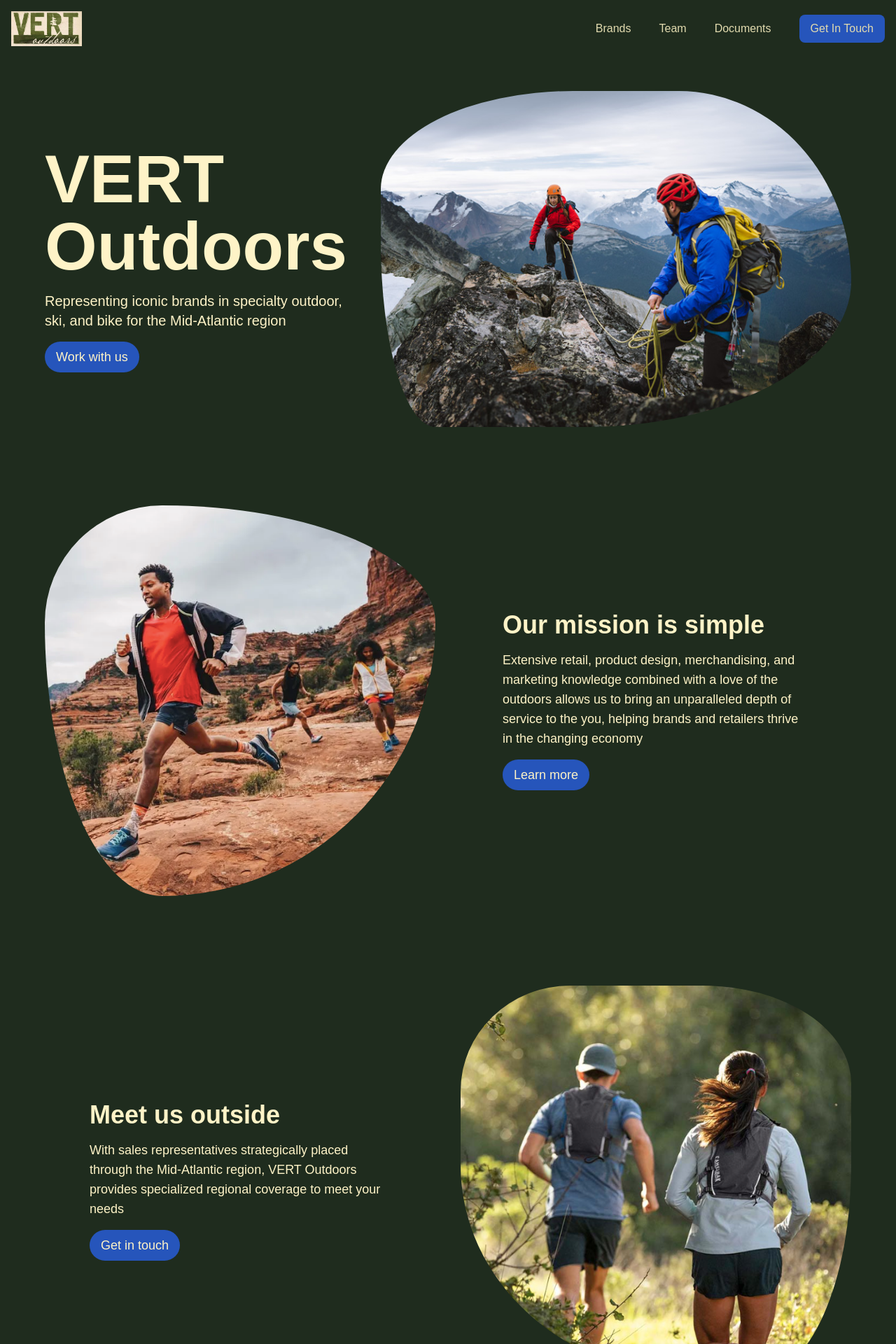
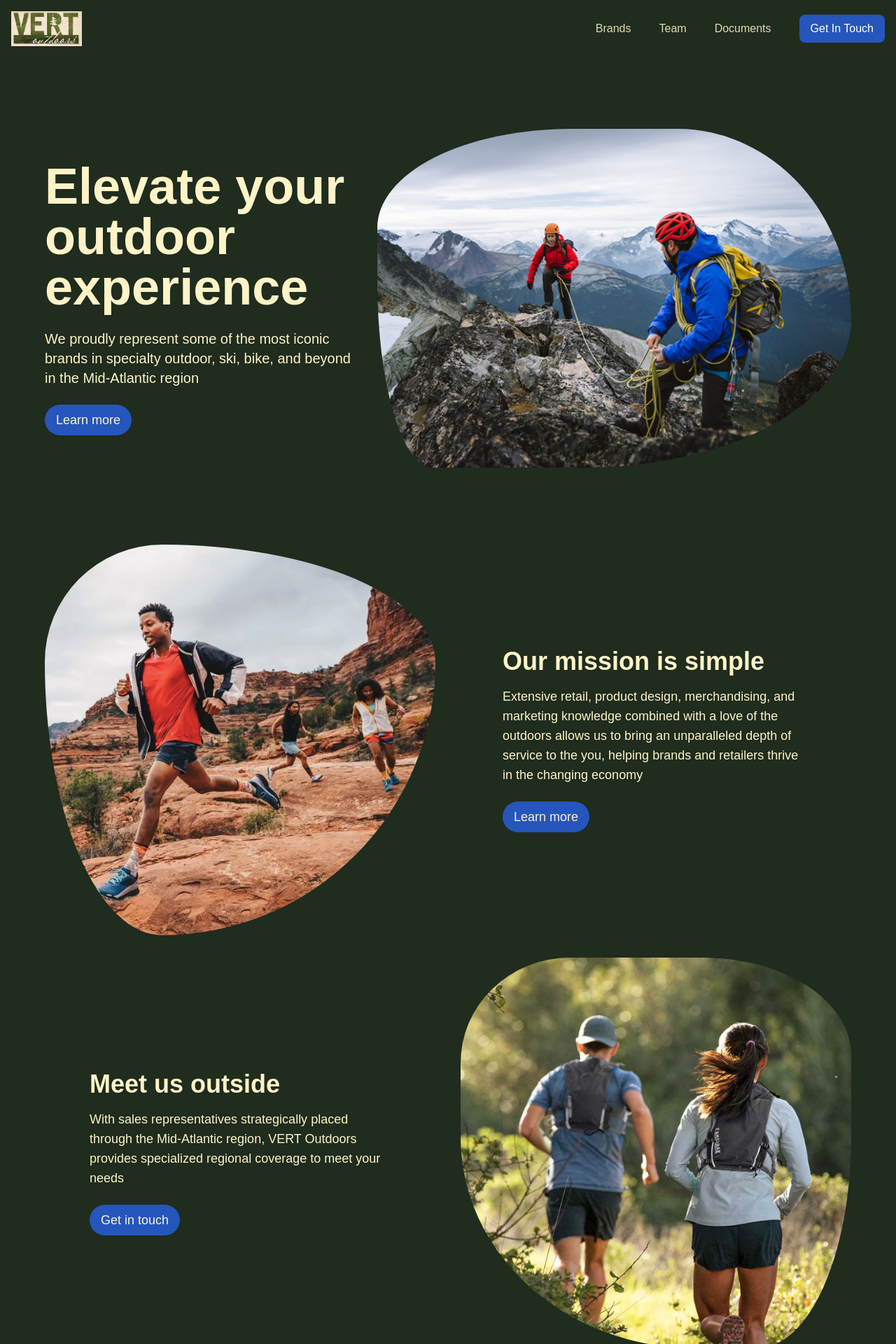
Before and after one commit to gabewolford/vert-outdoors, a Nuxt app: page / in a window 1280 px wide. Shown: the top 1920 px of the page at 70% size. Built offline with nearby package versions, Linux system fonts and the light colour scheme.

Commit message:
home page and components looking good, footer needs some work

```diff
--- a/components/Hero.vue
+++ b/components/Hero.vue
@@ -28,25 +28,30 @@ defineProps({
 </script>
 
 <template>
-  <div class="flex flex-col lg:flex-row gap-4 lg:gap-8 py-12">
+  <div class="flex flex-col lg:flex-row gap-6 lg:h-[80vh]">
     <div
-      class="animate__animated animate__fadeInRightBig flex flex-col order-last lg:order-first w-full gap-4 lg:w-2/5 justify-center text-amber-100"
+      class="animate__animated animate__fadeInRightBig flex flex-col order-last lg:order-first w-full lg:w-2/5 justify-center text-amber-100 gap-6"
     >
-      <h1 class="text-4xl lg:text-8xl font-semibold">
-        {{ headerText }}
-      </h1>
-      <h2 class="text-lg lg:text-xl font-medium">{{ subtext }}</h2>
+      <div class="flex flex-col gap-6">
+        <h1 class="text-4xl md:text-7xl font-semibold">
+          {{ headerText }}
+        </h1>
+        <h2 class="text-lg md:text-2xl lg:text-xl font-medium">
+          {{ subtext }}
+        </h2>
+      </div>
       <NuxtLink :to="linkTo">
         <ButtonPrimary :buttonText="ctaText" />
       </NuxtLink>
     </div>
+
     <div
-      class="flex lg:w-3/5 justify-center animate__animated animate__fadeInDown"
+      class="flex lg:w-3/5 justify-center animate__animated animate__fadeInDown items-center"
     >
       <img
         :src="imageUrl"
         :alt="altText"
-        class="object-contain hero-border-radius"
+        class="object-contain h-fit hero-border-radius"
       />
     </div>
   </div>
--- a/components/LeftContentBlock.vue
+++ b/components/LeftContentBlock.vue
@@ -28,7 +28,7 @@ defineProps({
 </script>
 
 <template>
-  <div class="flex flex-col lg:flex-row gap-4 lg:gap-8 py-16">
+  <div class="flex flex-col lg:flex-row gap-6 lg:gap-8">
     <div class="flex lg:w-1/2 justify-center">
       <img
         :src="imageUrl"
@@ -36,16 +36,21 @@ defineProps({
         class="object-contain left-content-border-radius"
       />
     </div>
+
     <div
       class="flex flex-col w-full gap-4 lg:w-1/2 justify-center text-amber-100 lg:px-16"
     >
-      <h1 class="text-4xl font-semibold">
-        {{ headerText }}
-      </h1>
-      <h2 class="text-lg">{{ subtext }}</h2>
-      <NuxtLink :to="linkTo">
-        <ButtonPrimary :buttonText="ctaText" />
-      </NuxtLink>
+      <div class="flex flex-col gap-6">
+        <div class="flex flex-col gap-4">
+          <h2 class="text-4xl font-semibold">
+            {{ headerText }}
+          </h2>
+          <h3 class="text-lg">{{ subtext }}</h3>
+        </div>
+        <NuxtLink :to="linkTo">
+          <ButtonPrimary :buttonText="ctaText" />
+        </NuxtLink>
+      </div>
     </div>
   </div>
 </template>
--- a/components/RightContentBlock.vue
+++ b/components/RightContentBlock.vue
@@ -28,18 +28,23 @@ defineProps({
 </script>
 
 <template>
-  <div class="flex flex-col lg:flex-row gap-4 lg:gap-8 py-16">
+  <div class="flex flex-col lg:flex-row gap-6 lg:gap-8">
     <div
-      class="flex flex-col w-full gap-4 lg:w-1/2 order-last lg:order-first justify-center text-amber-100 lg:px-16"
+      class="flex flex-col w-full gap-4 lg:w-1/2 justify-center order-last lg:order-first text-amber-100 lg:px-16"
     >
-      <h1 class="text-4xl font-semibold">
-        {{ headerText }}
-      </h1>
-      <h2 class="text-lg font-medium">{{ subtext }}</h2>
-      <NuxtLink :to="linkTo">
-        <ButtonPrimary :buttonText="ctaText" />
-      </NuxtLink>
+      <div class="flex flex-col gap-6">
+        <div class="flex flex-col gap-4">
+          <h2 class="text-4xl font-semibold">
+            {{ headerText }}
+          </h2>
+          <h3 class="text-lg">{{ subtext }}</h3>
+        </div>
+        <NuxtLink :to="linkTo">
+          <ButtonPrimary :buttonText="ctaText" />
+        </NuxtLink>
+      </div>
     </div>
+
     <div class="flex lg:w-1/2 justify-center">
       <img
         :src="imageUrl"
--- a/components/TheFooter.vue
+++ b/components/TheFooter.vue
@@ -1,6 +1,8 @@
 <template>
   <footer class="mt-auto bg-[#15150F] p-4 text-center">
-    <nav class="flex flex-col lg:flex-row justify-between gap-6 items-center">
+    <nav
+      class="flex flex-col lg:flex-row justify-between gap-6 items-center lg:h-[250px]"
+    >
       <NuxtLink to="/">
         <img
           src="/img/vert-logo.webp"
@@ -9,12 +11,12 @@
         />
       </NuxtLink>
       <div class="flex flex-col lg:flex-row lg:space-x-10">
-        <NuxtLink to="/brands" class="hover:text-[#B0BED4]">Brands</NuxtLink>
-        <NuxtLink to="/team" class="hover:text-[#B0BED4]">Team</NuxtLink>
-        <NuxtLink to="/documents" class="hover:text-[#B0BED4]"
-          >Documents</NuxtLink
-        >
-        <NuxtLink to="/contact" class="hover:text-[#B0BED4]">Contact</NuxtLink>
+        <NuxtLink to="/brands" class="hover:text-[#3D67C3]">Brands</NuxtLink>
+        <NuxtLink to="/team" class="hover:text-[#3D67C3]">Team</NuxtLink>
+        <NuxtLink to="/documents" class="hover:text-[#3D67C3]"
+          >Documents
+        </NuxtLink>
+        <NuxtLink to="/contact" class="hover:text-[#3D67C3]">Contact</NuxtLink>
       </div>
     </nav>
   </footer>
--- a/components/TheHeader.vue
+++ b/components/TheHeader.vue
@@ -9,14 +9,14 @@
         />
       </NuxtLink>
       <div class="hidden md:block flex-row space-x-10">
-        <NuxtLink to="/brands" class="hover:text-[#B0BED4]">Brands</NuxtLink>
-        <NuxtLink to="/team" class="hover:text-[#B0BED4]">Team</NuxtLink>
-        <NuxtLink to="/documents" class="hover:text-[#B0BED4]"
+        <NuxtLink to="/brands" class="hover:text-[#3D67C3]">Brands</NuxtLink>
+        <NuxtLink to="/team" class="hover:text-[#3D67C3]">Team</NuxtLink>
+        <NuxtLink to="/documents" class="hover:text-[#3D67C3]"
           >Documents</NuxtLink
         >
         <NuxtLink to="/contact" class="hover:text-[#B0BED4]">
           <div
-            class="inline-block px-4 py-2 rounded-lg bg-[#2655BB] hover:bg-[#3D67C3]"
+            class="inline-block px-4 py-2 rounded-lg text-white bg-[#2655BB] hover:bg-[#3D67C3]"
           >
             Get In Touch
           </div>
--- a/pages/index.vue
+++ b/pages/index.vue
@@ -5,14 +5,16 @@ useHead({
 </script>
 
 <template>
-  <main class="max-w-[90vw] w-full mx-auto my-auto">
+  <main
+    class="max-w-[90vw] 2xl:max-w-[70vw] w-full mx-auto my-auto flex flex-col gap-16 lg:gap-8 lg:pt-6 py-10 lg:pb-20"
+  >
     <Hero
-      headerText="VERT Outdoors"
-      subtext="Representing iconic brands in specialty outdoor, ski, and bike for the Mid-Atlantic region"
-      ctaText="Work with us"
+      headerText="Elevate your outdoor experience"
+      subtext="We proudly represent some of the most iconic brands in specialty outdoor, ski, bike, and beyond in the Mid-Atlantic region"
+      ctaText="Learn more"
       imageUrl="/img/hh-hero.jpeg"
       altText="hero image"
-      linkTo="/contact"
+      linkTo="/brands"
     />
     <LeftContentBlock
       headerText="Our mission is simple"
@@ -20,7 +22,7 @@ useHead({
       ctaText="Learn more"
       imageUrl="/img/running.png"
       altText="running image"
-      linkTo="/brands"
+      linkTo="/team"
     />
     <RightContentBlock
       headerText="Meet us outside"
```
Also changed, not shown: 1 other file (tests, documents, lock files or other folders).
